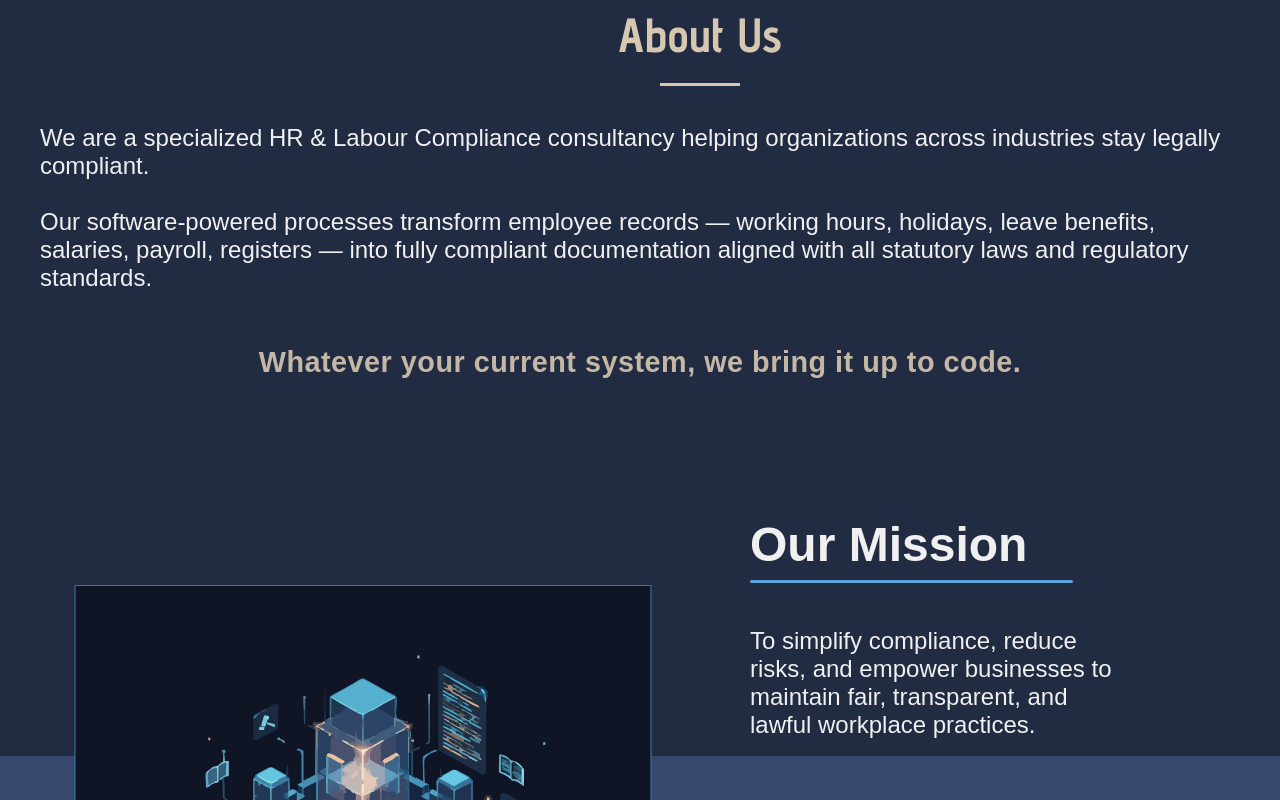
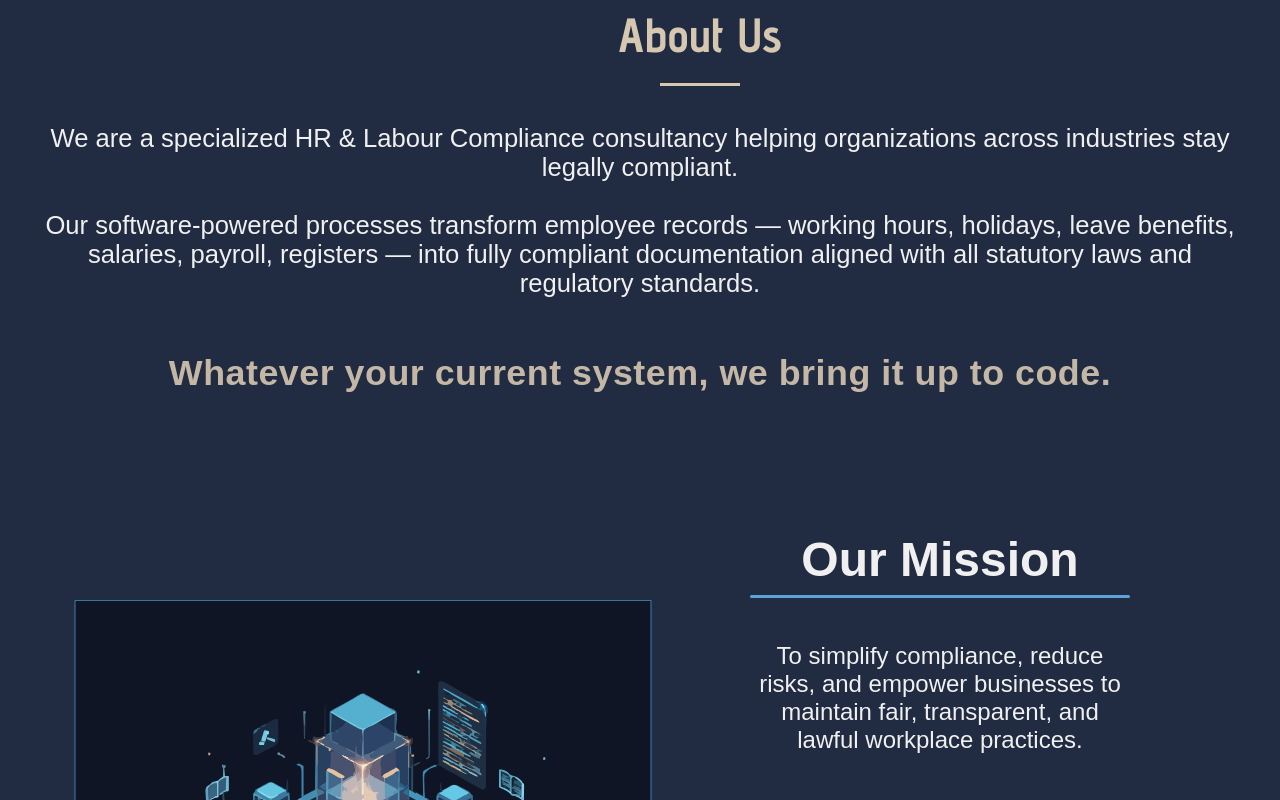
Before and after one commit to abhi18002/kantan-cons, a Next.js app: page / in a window 1280 px wide. Shown: the part 880-1680 px from the top of the page. Built offline with nearby package versions, Linux system fonts and the light colour scheme; no server answers; a web font is replaced by a local one.

Commit message:
changes req

```diff
--- a/package.json
+++ b/package.json
@@ -9,6 +9,7 @@
     "lint": "eslint"
   },
   "dependencies": {
+    "@ant-design/icons": "5.x",
     "@vercel/node": "^5.3.26",
     "antd": "^5.27.4",
     "gsap": "^3.13.0",
--- a/src/pages/components/carousel.module.css
+++ b/src/pages/components/carousel.module.css
@@ -17,9 +17,9 @@
   width: 100%;
   height: 78%;
   object-fit: cover;
-  filter: grayscale(100%) contrast(120%) brightness(90%);
+  filter: grayscale(100%) contrast(100%) brightness(70%);
   transition: transform 0.5s ease, filter 0.5s ease, opacity 0.5s ease;
-  opacity: 0.7;
+  opacity: 0.5;
   transform: scale(0.96);
 }
 
--- a/src/pages/components/carousel.tsx
+++ b/src/pages/components/carousel.tsx
@@ -1,9 +1,10 @@
 'use client';
 import React, { useState } from 'react';
 import { Swiper, SwiperSlide } from 'swiper/react';
-import { EffectCoverflow, Autoplay } from 'swiper/modules';
+import { EffectCoverflow, Autoplay, Navigation } from 'swiper/modules';
 import 'swiper/css';
 import 'swiper/css/effect-coverflow';
+import 'swiper/css/navigation';
 import styles from './carousel.module.css';
 import { SLIDES } from '../constants';
 
@@ -13,18 +14,19 @@ const SketchCarousel: React.FC = () => {
   return (
     <Swiper
       effect='coverflow'
-      grabCursor
+      // grabCursor
       centeredSlides
       slidesPerView='auto'
       loop
       speed={1000}
-      spaceBetween={40} // 👈 add space between slides
+      spaceBetween={40}
       autoplay={{
         delay: 2200,
         disableOnInteraction: false,
         pauseOnMouseEnter: false,
         waitForTransition: true,
       }}
+      navigation
       coverflowEffect={{
         rotate: 20,
         stretch: 0,
@@ -32,7 +34,7 @@ const SketchCarousel: React.FC = () => {
         modifier: 1,
         slideShadows: false,
       }}
-      modules={[EffectCoverflow, Autoplay]}
+      modules={[EffectCoverflow, Autoplay, Navigation]}
       onSlideChange={(swiper) => setActiveIndex(swiper.realIndex)}
     >
       {SLIDES.map((slide, index) => (
--- a/src/pages/index.tsx
+++ b/src/pages/index.tsx
@@ -320,7 +320,7 @@ export default function Home() {
           <Space
             className='layout'
             style={{
-              height: '100vh',
+              height: '110vh',
             }}
             direction='vertical'
           >
@@ -329,10 +329,10 @@ export default function Home() {
             </div>
             <Space
               direction='vertical'
-              style={{ fontSize: '1.5rem' }}
+              style={{ fontSize: '1.6rem' }}
               ref={aboutTextRef}
             >
-              <p style={{ width: '1200px', textAlign: 'left' }}>
+              <p style={{ width: '1200px', textAlign: 'center' }}>
                 We are a specialized HR & Labour Compliance consultancy helping
                 organizations across industries stay legally compliant.
                 <br />
@@ -346,7 +346,7 @@ export default function Home() {
               <p
                 style={{
                   color: '#d6c7b0',
-                  fontSize: '1.2em',
+                  fontSize: '1.4em',
                   letterSpacing: '0.5px',
                   fontWeight: 600,
                   opacity: 0.9,
@@ -380,7 +380,7 @@ export default function Home() {
               </div>
               <Space
                 style={{
-                  textAlign: 'left',
+                  textAlign: 'center',
                   padding: '150px',
                   alignItems: 'flex-start',
                   marginTop: '10px',
--- a/src/styles/globals.css
+++ b/src/styles/globals.css
@@ -146,7 +146,7 @@ a {
   text-align: center;
 }
 .underline{
-  width: 85%;
+  width: 100%;
   height: 3px;
   background-color: #5BA3D9;
   border-radius: 2px;
@@ -544,3 +544,27 @@ border-bottom: 1px solid #ff4d4f;}
   border-left: 1px solid rgba(255, 255, 255, 0.126);
   border-right: 1px solid rgba(255, 255, 255, 0.126);
 }
+
+
+
+.swiper-button-prev,
+.swiper-button-next {
+  color: white !important;
+  font-weight: bold;
+  transition: color 0.3s ease, transform 0.3s ease;
+  margin-top: -200px !important;
+  transform: scale(1.75);
+  padding: 5px;
+}
+
+.swiper-button-prev:hover,
+.swiper-button-next:hover {
+  color: black !important;
+  transform: scale(1.45);
+}
+
+/* Optional: make arrow icons slightly bigger */
+.swiper-button-prev::after,
+.swiper-button-next::after {
+  font-size: 28px !important;
+}
```
Also changed, not shown: 1 other file (tests, documents, lock files or other folders).
